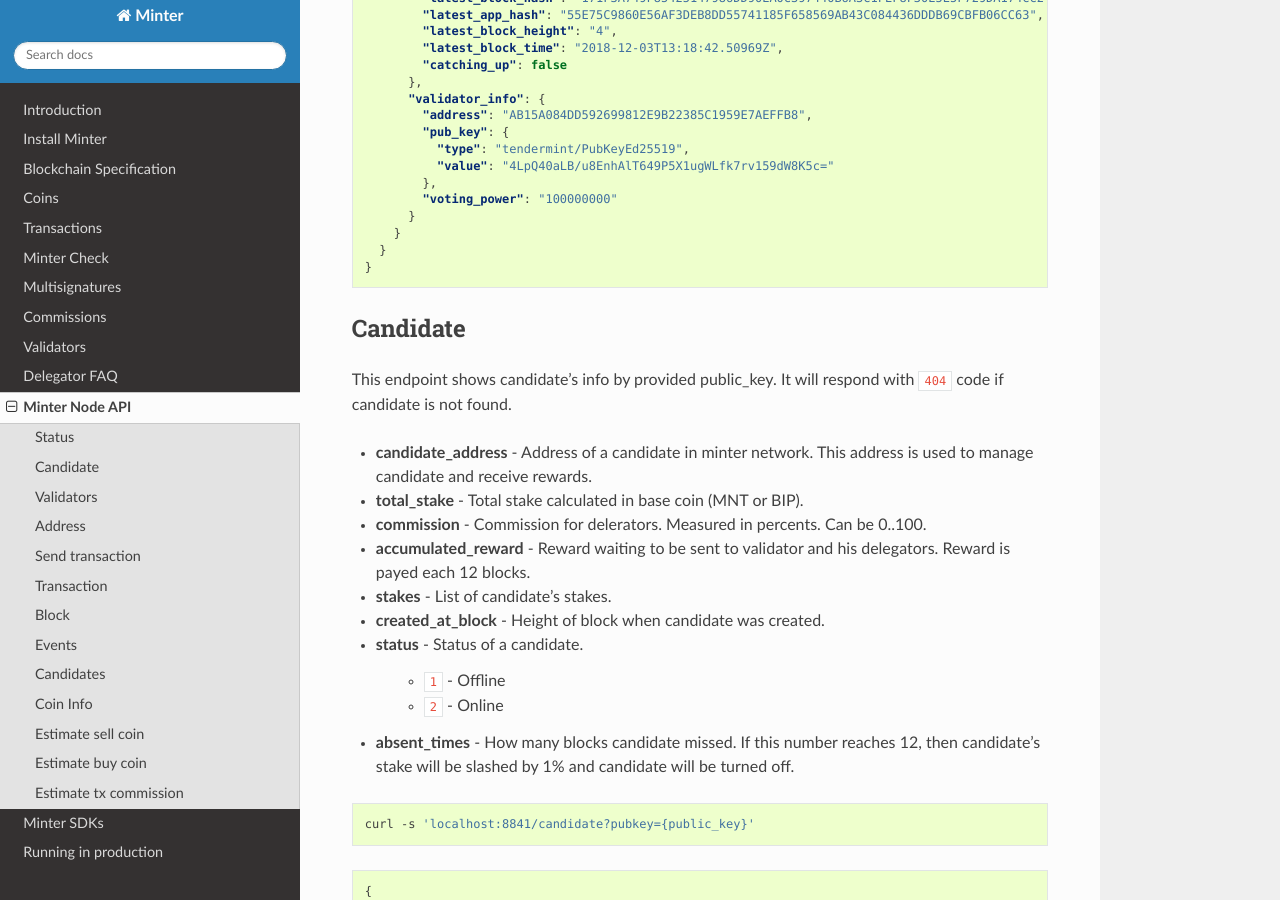
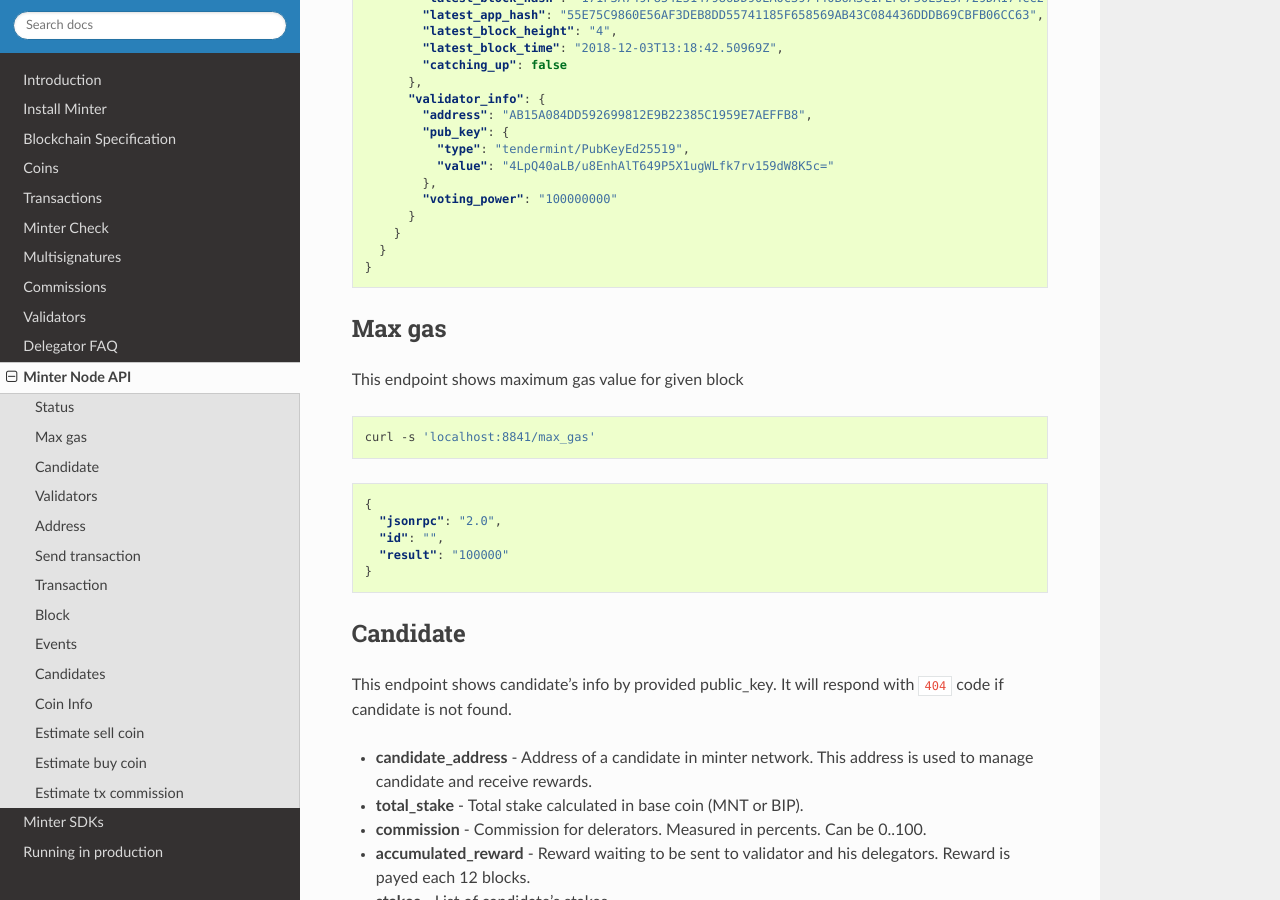
Before and after one commit to MinterTeam/minter-go-node, a Sphinx documentation site: the page built from docs/api.rst, in a window 1280 px wide and 900 px high, scrolled down 937 px. Built offline with Sphinx 7.4.7 and the Read the Docs theme 2.0.0, drawn with Linux system fonts in a browser that asks for light colours.

Commit message:
Update readme and docs

```diff
--- a/docs/api.rst
+++ b/docs/api.rst
@@ -61,6 +61,23 @@
           }
         }
       }
+    }
+
+Max gas
+^^^^^^^
+
+This endpoint shows maximum gas value for given block
+
+.. code-block:: bash
+
+    curl -s 'localhost:8841/max_gas'
+
+.. code-block:: json
+
+    {
+      "jsonrpc": "2.0",
+      "id": "",
+      "result": "100000"
     }
 
 Candidate
```
Also changed, not shown: CHANGELOG.md (+1 -0 lines).
